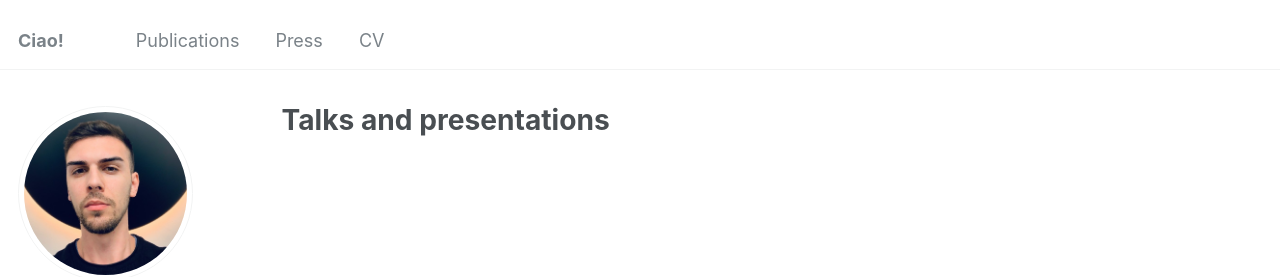
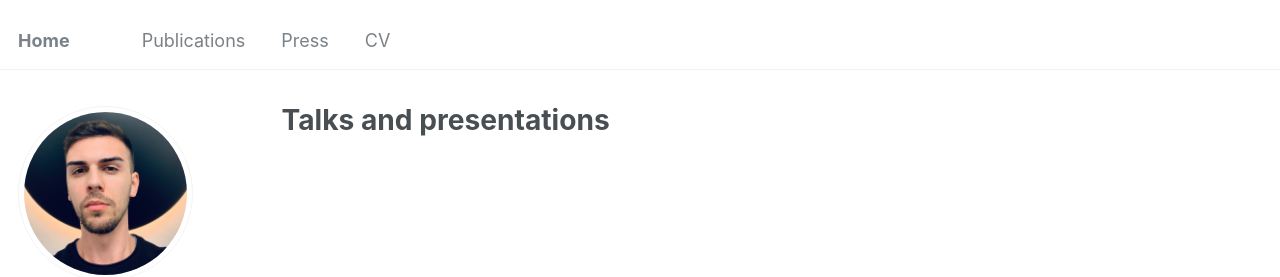
Before and after one commit to FedericoCinus/website, a Jekyll site: the page built from _pages/talks.html, in a window 1280 px wide. Shown: the top 277 px of the page. Built offline with Jekyll 4.4.1, drawn with Linux system fonts in a browser that asks for light colours; some web fonts are replaced.

Commit message:
Update _config.yml

```diff
--- a/_config.yml
+++ b/_config.yml
@@ -8,7 +8,7 @@
 
 # Basic Site Settings
 locale                   : "en-US"
-title                    : "Ciao!"
+title                    : "Home"
 title_separator          : "-"
 name                     : &name "Federico Cinus"
 description              : &description "Ph.D. Candidate in Data Science"
```
